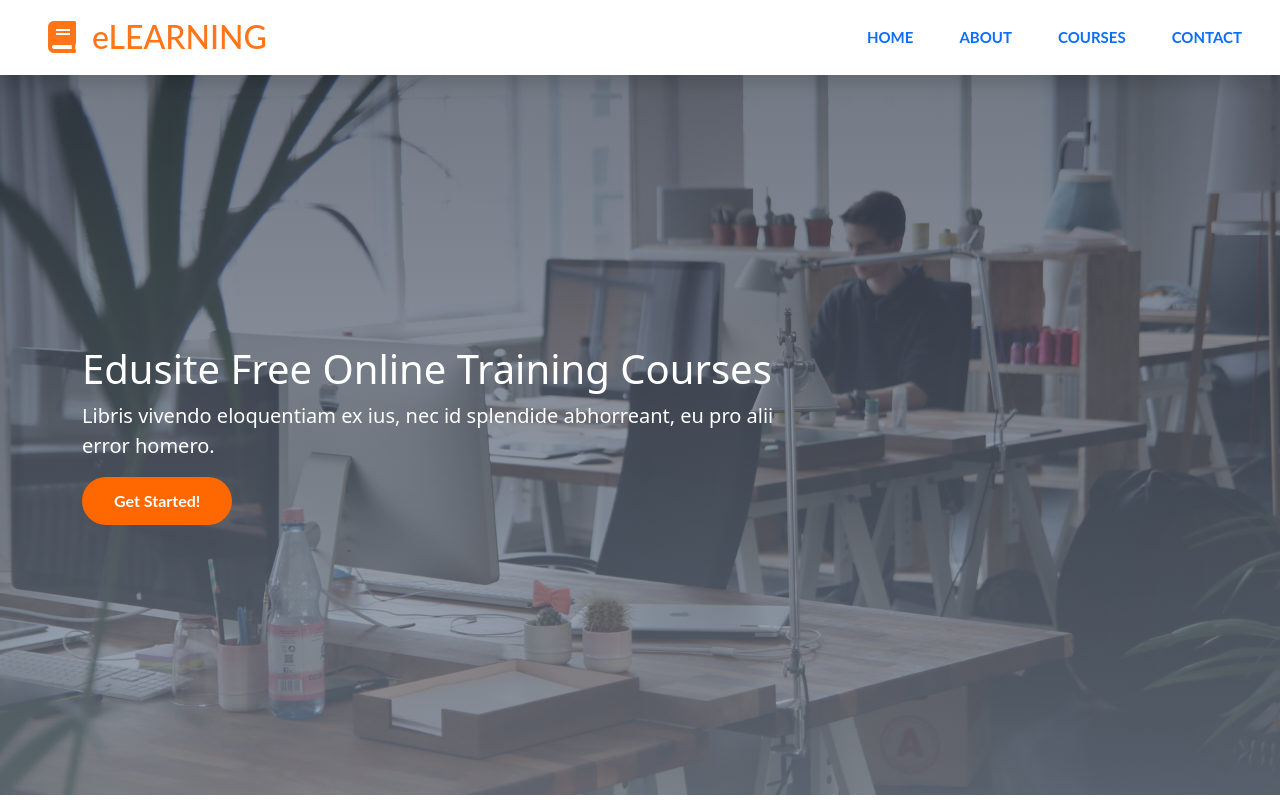
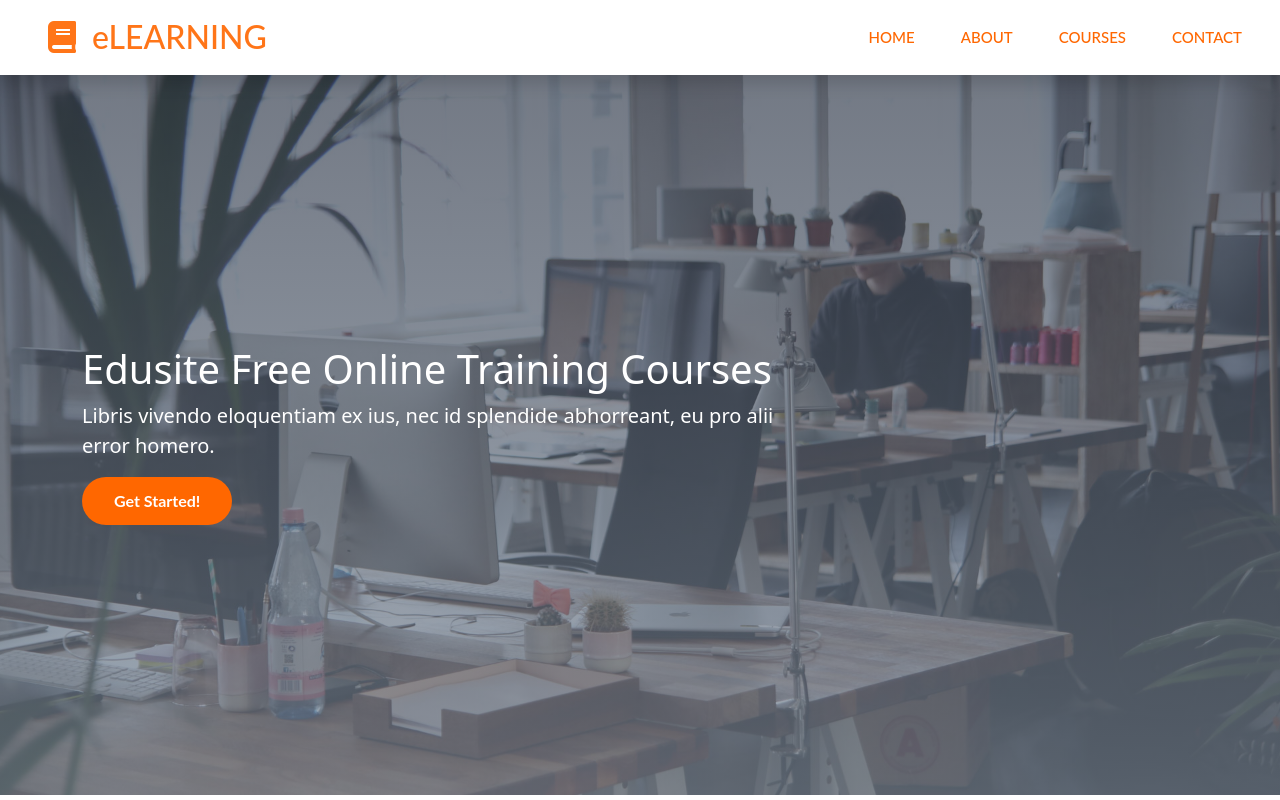
Before and after one commit to codebine/LMS-Web, a React (Create React App) app: page / in a window 1280 px wide. Shown: the top 800 px of the page. Built offline with nearby package versions, Linux system fonts and the light colour scheme.

Commit message:
03-12-24 09:26PM

```diff
--- a/src/Pages/About.js
+++ b/src/Pages/About.js
@@ -1,3 +1,4 @@
+/* eslint-disable jsx-a11y/anchor-is-valid */
 import React from 'react'
 import '../css/style.css'
 import "bootstrap/dist/css/bootstrap.min.css";
--- a/src/Pages/Contact.js
+++ b/src/Pages/Contact.js
@@ -1,3 +1,5 @@
+/* eslint-disable jsx-a11y/anchor-is-valid */
+/* eslint-disable jsx-a11y/iframe-has-title */
 import React from 'react'
 import '../css/style.css'
 import "bootstrap/dist/css/bootstrap.min.css";
--- a/src/Pages/Courses.js
+++ b/src/Pages/Courses.js
@@ -1,3 +1,6 @@
+/* eslint-disable jsx-a11y/alt-text */
+/* eslint-disable jsx-a11y/anchor-is-valid */
+
 import React from 'react'
 import '../css/style.css'
 import "bootstrap/dist/css/bootstrap.min.css";
--- a/src/Pages/Details.js
+++ b/src/Pages/Details.js
@@ -1,3 +1,4 @@
+/* eslint-disable jsx-a11y/anchor-is-valid */
 import React from 'react'
 import '../css/style.css'
 import "bootstrap/dist/css/bootstrap.min.css";
--- a/src/Pages/Header.js
+++ b/src/Pages/Header.js
@@ -1,7 +1,8 @@
 /* eslint-disable jsx-a11y/anchor-is-valid */
 import React from 'react'
 import '../css/style.css'
-import "bootstrap/dist/css/bootstrap.min.css";
+import 'bootstrap/dist/css/bootstrap.min.css';
+import 'bootstrap/dist/js/bootstrap.bundle.min.js';
 import { NavLink } from "react-router-dom";
 
 const Header = () => {
@@ -10,20 +11,39 @@ const Header = () => {
             {/* <!-- Navbar Start --> */}
             <nav className="navbar navbar-expand-lg bg-white navbar-light shadow sticky-top p-0">
   <a href="index.html" className="navbar-brand d-flex align-items-center px-4 px-lg-5">
-                    <h2 className="m-0 main"><i className="fa fa-book me-3"></i>eLEARNING</h2>
+    <h2 className="m-0 main">
+      <i className="fa fa-book me-3"></i>eLEARNING
+    </h2>
   </a>
-                <button type="button" className="navbar-toggler me-4" data-bs-toggle="collapse" data-bs-target="#navbarCollapse">
+  <button
+    type="button"
+    className="navbar-toggler me-4"
+    data-bs-toggle="collapse"
+    data-bs-target="#navbarCollapse"
+    aria-controls="navbarCollapse"
+    aria-expanded="false"
+    aria-label="Toggle navigation"
+  >
     <span className="navbar-toggler-icon"></span>
   </button>
   <div className="collapse navbar-collapse" id="navbarCollapse">
     <div className="navbar-nav ms-auto p-4 p-lg-0">
-                        <a className="nav-item nav-link active"><NavLink to="/">Home</NavLink></a>
-                        <a className="nav-item nav-link"><NavLink to="/About">About</NavLink></a>
-                        <a className="nav-item nav-link"><NavLink to="/Courses">Courses</NavLink></a>
-                        <a className="nav-item nav-link"><NavLink to="/Contact">Contact</NavLink></a>
+      <NavLink to="/" className="nav-item nav-link active">
+        Home
+      </NavLink>
+      <NavLink to="/About" className="nav-item nav-link">
+        About
+      </NavLink>
+      <NavLink to="/Courses" className="nav-item nav-link">
+        Courses
+      </NavLink>
+      <NavLink to="/Contact" className="nav-item nav-link">
+        Contact
+      </NavLink>
     </div>
   </div>
 </nav>
+
             {/* <!-- Navbar End --> */}
         </div>
     )
--- a/src/css/style.css
+++ b/src/css/style.css
@@ -32,8 +32,11 @@
 .bg-main {
 	background-color: rgba(255, 103, 0, 0.34) !important;
   }
-  .navbar-nav .nav-item .nav-link a{
+  #navbarCollapse a{
 	color: rgb(255, 103, 0) !important;
+  }
+  #navbarCollapse a:active{
+	color: #374050 !important;
   }
 
 /*** Navbar ***/
```
Lines whose indentation alone changed are shown as unchanged.
